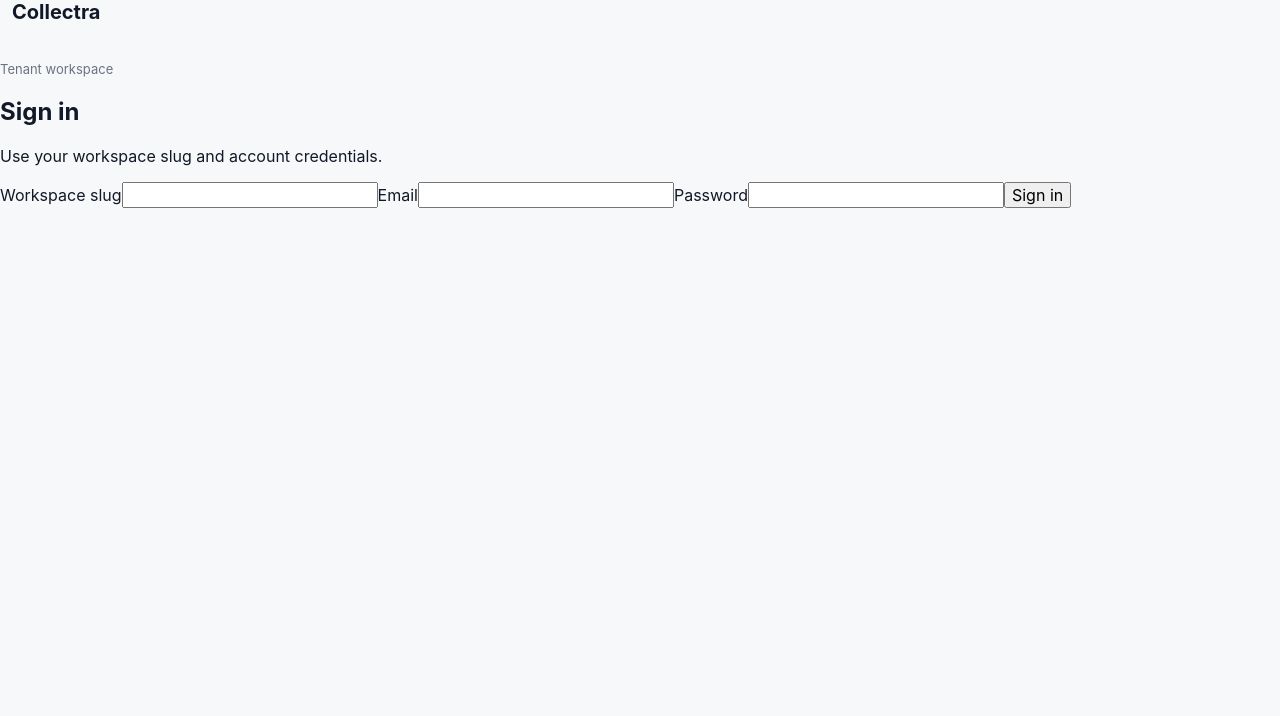
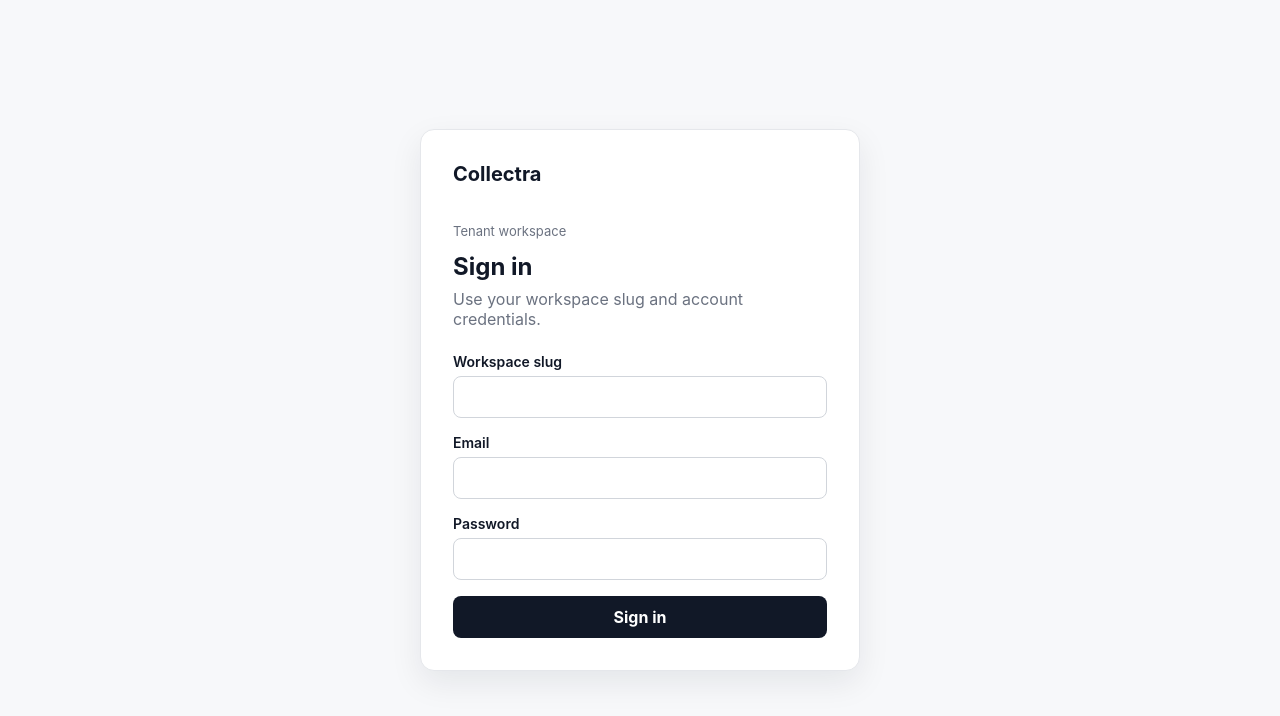
Before and after one commit to alimbetov/collectra-api, a React (Vite) app in the folder frontendweb/: page /login in a window 1280 px wide. Shown: the top 716 px of the page. Built offline with nearby package versions, Linux system fonts and the light colour scheme.

Commit message:
feat(frontendweb): style auth session UI

```diff
--- a/frontendweb/src/styles.css
+++ b/frontendweb/src/styles.css
@@ -21,6 +21,15 @@ input,
 select,
 textarea {
   font: inherit;
+}
+
+button {
+  cursor: pointer;
+}
+
+button:disabled {
+  cursor: not-allowed;
+  opacity: 0.6;
 }
 
 .app-shell {
@@ -80,10 +89,34 @@ textarea {
 }
 
 .environment,
-.user-placeholder,
 .eyebrow {
   color: #6b7280;
   font-size: 13px;
+}
+
+.session-summary {
+  display: flex;
+  align-items: center;
+  gap: 16px;
+}
+
+.session-summary > div {
+  display: grid;
+  justify-items: end;
+  gap: 2px;
+}
+
+.session-summary span {
+  color: #6b7280;
+  font-size: 13px;
+}
+
+.secondary-button {
+  border: 1px solid #d1d5db;
+  border-radius: 8px;
+  background: #fff;
+  padding: 8px 12px;
+  color: #111827;
 }
 
 .page-content {
@@ -109,6 +142,80 @@ textarea {
   line-height: 1.6;
 }
 
+.login-page,
+.auth-loading {
+  min-height: 100vh;
+  display: grid;
+  place-items: center;
+  padding: 24px;
+}
+
+.login-card {
+  width: min(100%, 440px);
+  border: 1px solid #e5e7eb;
+  border-radius: 14px;
+  background: #fff;
+  padding: 32px;
+  box-shadow: 0 12px 32px rgb(17 24 39 / 8%);
+}
+
+.login-card .brand {
+  padding: 0 0 24px;
+}
+
+.login-card h1 {
+  margin: 6px 0 8px;
+}
+
+.login-help {
+  margin: 0 0 24px;
+  color: #6b7280;
+}
+
+.login-form {
+  display: grid;
+  gap: 16px;
+}
+
+.login-form label {
+  display: grid;
+  gap: 6px;
+  font-size: 14px;
+  font-weight: 600;
+}
+
+.login-form input {
+  min-height: 42px;
+  border: 1px solid #d1d5db;
+  border-radius: 8px;
+  padding: 8px 10px;
+  color: #111827;
+  background: #fff;
+}
+
+.login-form input:focus {
+  outline: 2px solid #111827;
+  outline-offset: 2px;
+}
+
+.login-form button[type='submit'] {
+  min-height: 42px;
+  border: 0;
+  border-radius: 8px;
+  background: #111827;
+  color: #fff;
+  font-weight: 700;
+}
+
+.form-error {
+  border: 1px solid #fecaca;
+  border-radius: 8px;
+  background: #fef2f2;
+  color: #991b1b;
+  padding: 10px 12px;
+  font-size: 14px;
+}
+
 @media (max-width: 800px) {
   .app-shell {
     grid-template-columns: 1fr;
@@ -127,4 +234,17 @@ textarea {
     padding-left: 20px;
     padding-right: 20px;
   }
+
+  .topbar,
+  .session-summary {
+    align-items: flex-start;
+  }
+
+  .topbar {
+    flex-direction: column;
+  }
+
+  .session-summary > div {
+    justify-items: start;
+  }
 }
```
